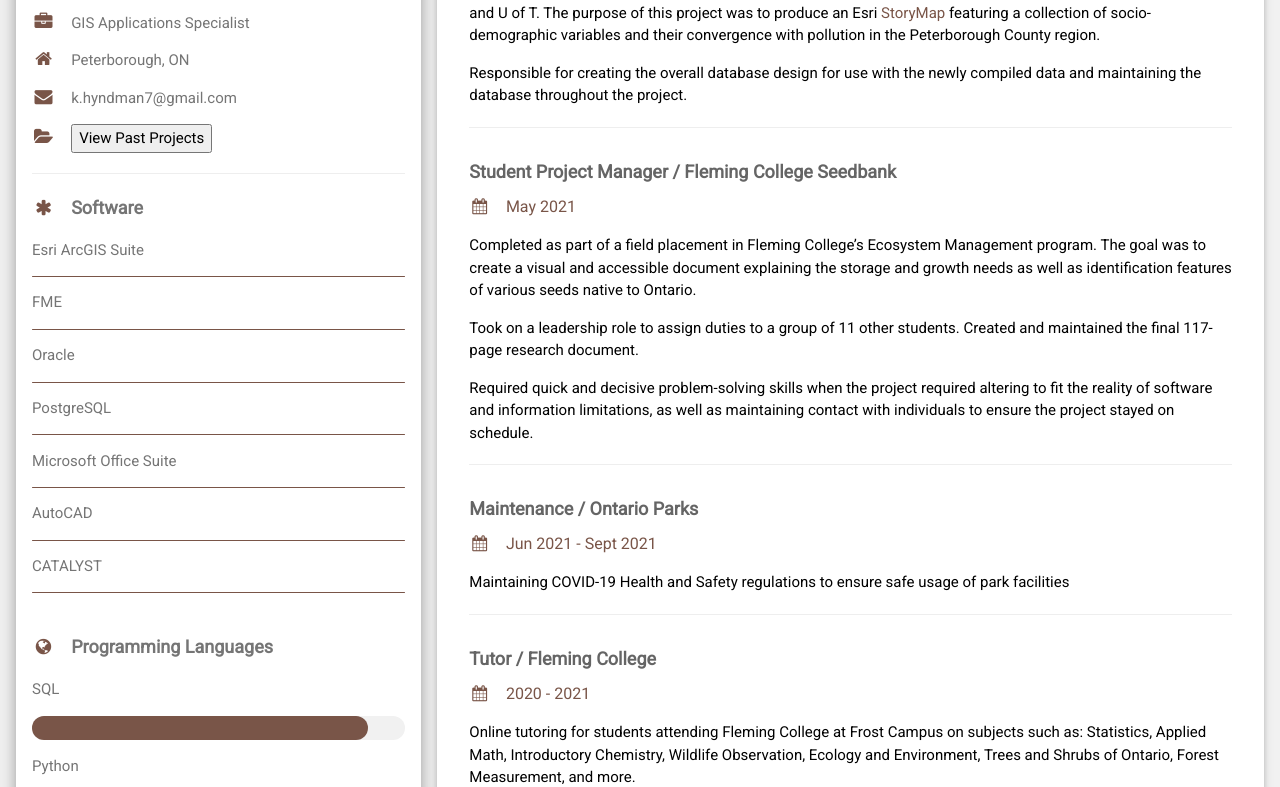
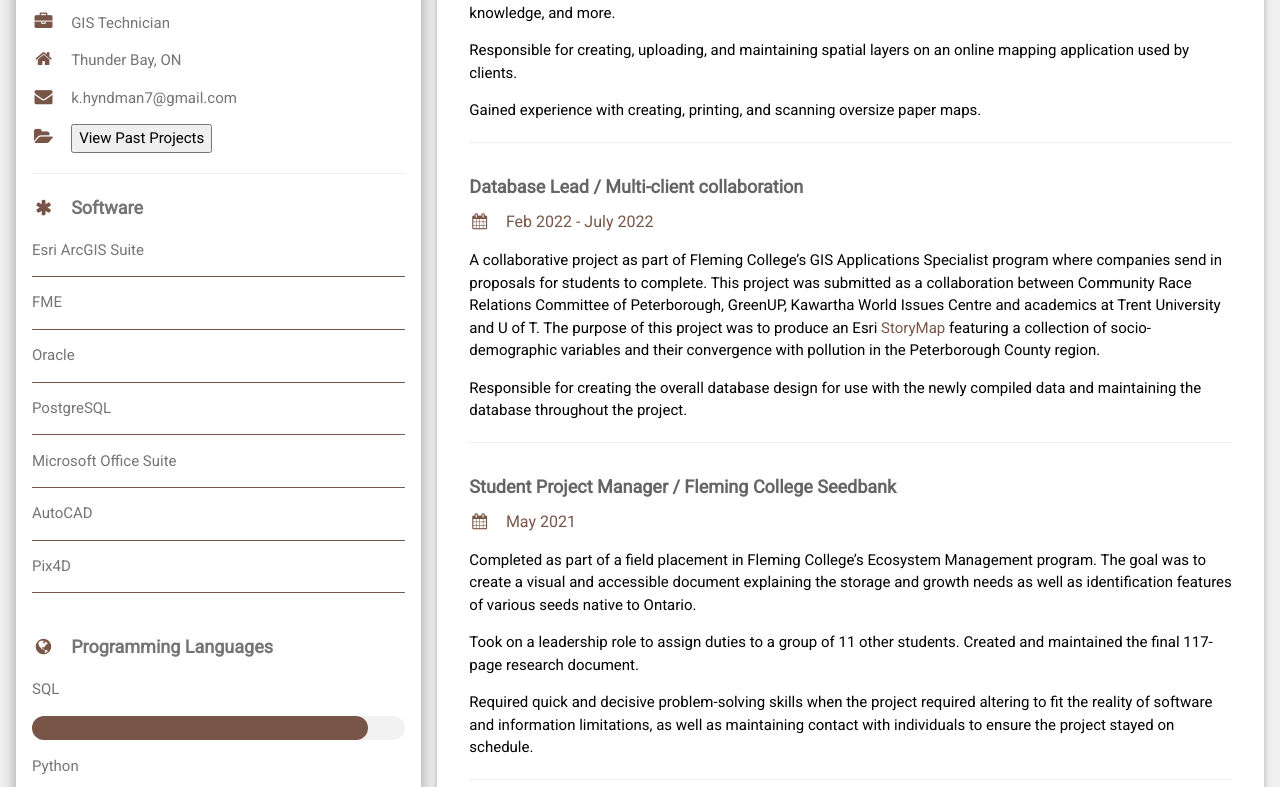
Before and after one commit to khynd/khynd.github.io, a plain HTML site: page index.html in a window 1280 px wide. Shown: the part 265-1052 px from the top of the page. Drawn offline with nearby package versions, Linux system fonts and the light colour scheme.

Commit message:
Update index.html

```diff
--- a/index.html
+++ b/index.html
@@ -38,8 +38,8 @@ a.ftr:hover {color:LightGrey;}
           </div>
         </div>
         <div class="w3-container">
-          <p><i class="fa fa-briefcase fa-fw w3-margin-right w3-large w3-text-brown"></i>GIS Applications Specialist</p>
-          <p><i class="fa fa-home fa-fw w3-margin-right w3-large w3-text-brown"></i>Peterborough, ON</p>
+          <p><i class="fa fa-briefcase fa-fw w3-margin-right w3-large w3-text-brown"></i>GIS Technician</p>
+          <p><i class="fa fa-home fa-fw w3-margin-right w3-large w3-text-brown"></i>Thunder Bay, ON</p>
           <p><i class="fa fa-envelope fa-fw w3-margin-right w3-large w3-text-brown"></i>k.hyndman7@gmail.com</p>
           <p><i class="fa fa-folder-open fa-fw w3-margin-right w3-large w3-text-brown"></i><button type="button" onclick="location.href='https://khynd.github.io/pastprojects.html'">View Past Projects</button></p>
           <hr>
@@ -69,7 +69,7 @@ a.ftr:hover {color:LightGrey;}
           <div class="w3-light-grey w3-round-xlarge w3-small">
             <div class="w3-container w3-center w3-round-xlarge w3-brown" style="width:100%"></div>
           </div>
-          <p>CATALYST</p>
+          <p>Pix4D</p>
           <div class="w3-light-grey w3-round-xlarge w3-small">
             <div class="w3-container w3-center w3-round-xlarge w3-brown" style="width:100%"></div>
           </div>
@@ -109,8 +109,17 @@ a.ftr:hover {color:LightGrey;}
       <div class="w3-container w3-card w3-white w3-margin-bottom">
         <h2 class="w3-text-grey w3-padding-16"><i class="fa fa-suitcase fa-fw w3-margin-right w3-xxlarge w3-text-brown"></i>Experience</h2>
         <div class="w3-container">
+          <h5 class="w3-opacity"><b>GIS Technician / CE Strategies</b></h5>
+          <h6 class="w3-text-brown"><i class="fa fa-calendar fa-fw w3-margin-right"></i>Jan 2023 - <span class="w3-tag w3-brown w3-round">Current</span></h6>
+          <p>Working with First Nation communities to provide tools and services that aid in community enhancement and planning. Some examples of these services include prossessing data for infrastructure inventories, developing lot plans, creating orthomosaics using drone imagery, creating spatial layers to display flood risk, digitizing traditional knowledge, and more.
+          </p>
+          <p>Responsible for creating, uploading, and maintaining spatial layers on an online mapping application used by clients.</p>
+          <p>Gained experience with creating, printing, and scanning oversize paper maps.</p>
+          <hr>
+        </div>
+        <div class="w3-container">
           <h5 class="w3-opacity"><b>Database Lead / Multi-client collaboration</b></h5>
-          <h6 class="w3-text-brown"><i class="fa fa-calendar fa-fw w3-margin-right"></i>Feb 2022 -  <span class="w3-tag w3-brown w3-round">July 2022</span></h6>
+          <h6 class="w3-text-brown"><i class="fa fa-calendar fa-fw w3-margin-right"></i>Feb 2022 - July 2022</span></h6>
           <p>A collaborative project as part of Fleming College’s GIS Applications Specialist program where companies send in proposals for students to complete. This project was submitted as a collaboration between Community Race Relations Committee of Peterborough, GreenUP, Kawartha World Issues Centre and academics at Trent University and U of T. The purpose of this project was to produce an Esri <a href=" https://storymaps.arcgis.com/stories/c59a59795aa84f74a427b7e9c25e2804" target="_blank"> StoryMap</a> featuring a collection of socio-demographic variables and their convergence with pollution in the Peterborough County region.
           </p>
           <p>Responsible for creating the overall database design for use with the newly compiled data and maintaining the database throughout the project.</p>
```
